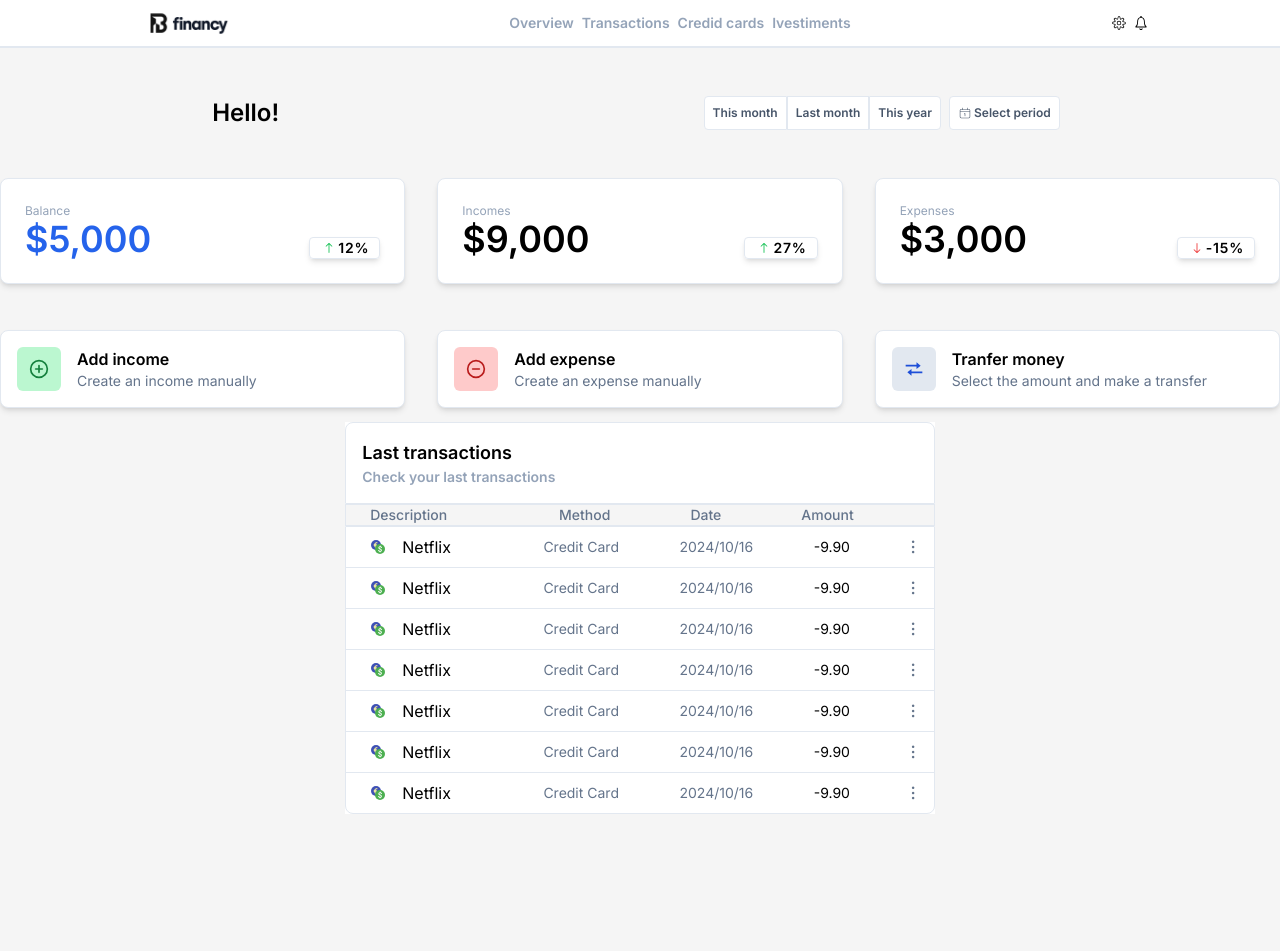
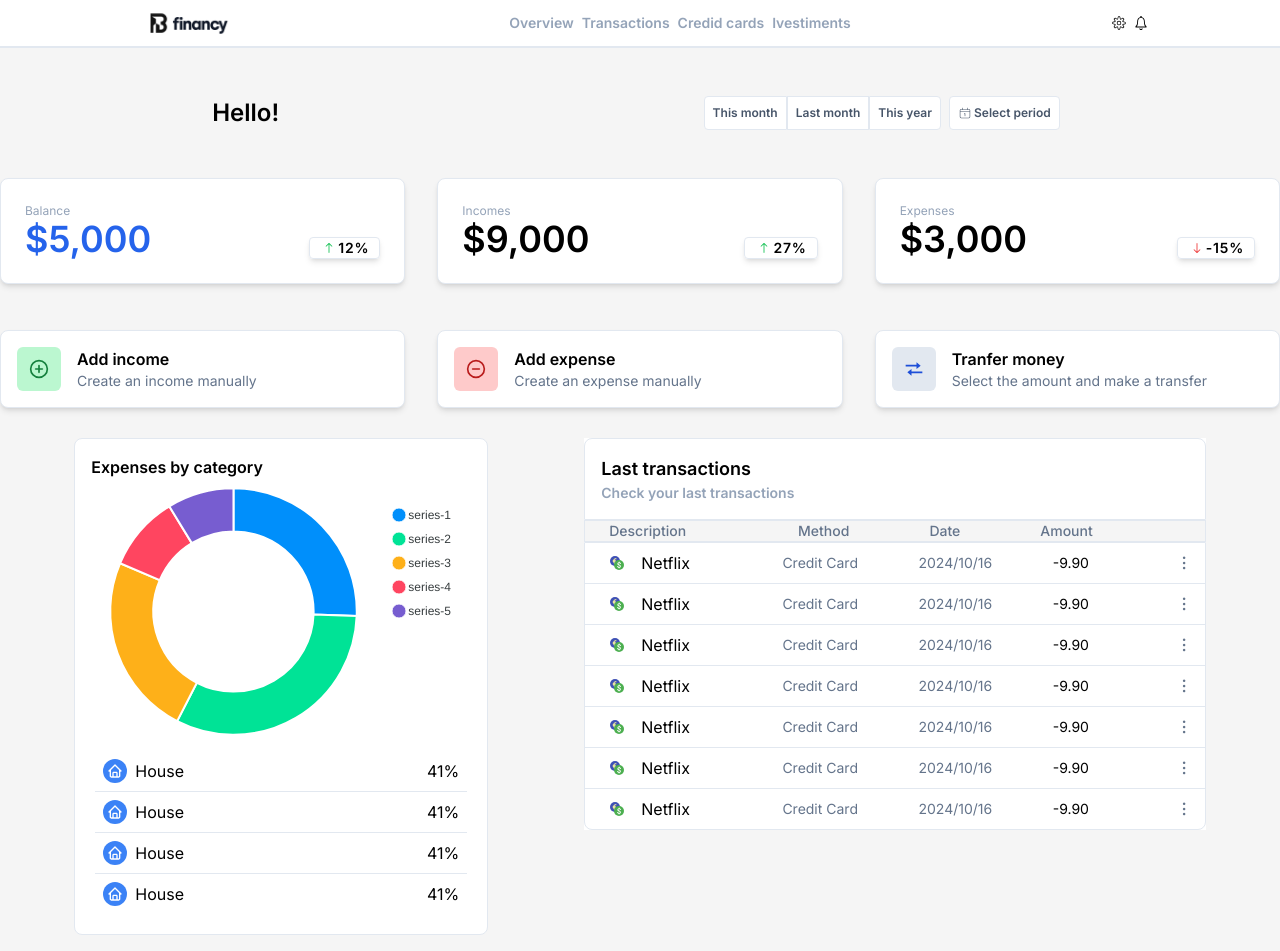
Before and after one commit to Pedroo07/B-Finances, a Next.js app: page / in a window 1280 px wide. Before the commit the page ends 814 px from the top, so only its background shows below. Built offline with nearby package versions, Linux system fonts and the light colour scheme.

Commit message:
Creating expense component by category, and adding graph

```diff
--- a/app/components/main.tsx
+++ b/app/components/main.tsx
@@ -1,11 +1,29 @@
+"use client"
 import React from 'react'
+import { FC, useState } from 'react';
 import { CiCalendarDate } from "react-icons/ci";
 import { IoIosArrowRoundUp, IoIosArrowRoundDown } from "react-icons/io";
 import { FiMinusCircle, FiPlusCircle } from "react-icons/fi";
-import { BiTransfer } from "react-icons/bi";
+import { BiTransfer, BiHome } from "react-icons/bi";
 import { FcCurrencyExchange } from "react-icons/fc";
+import Chart from "react-apexcharts"
 
-export const Main = () => {
+const DonutChart: FC = () => {
+    const [chartData] = useState({
+        options: {
+            dataLabels: {
+                enabled: false
+            }
+        },
+        series: [44, 55, 41, 17, 15],
+        labels: ['A', 'B', 'C', 'D', 'E']
+    });
+    return (
+        <Chart options={chartData.options} series={chartData.series} type='donut' width={380} />
+    )
+}
+export const Main: FC = () => {
+
     return (
         <div>
             <section>
@@ -70,16 +88,41 @@
                     </div>
                 </div>
             </section>
-            <div className='flex justify-center'>
-                <section></section>
-                <section className='bg-white'>
+            <div className='flex justify-center gap-16'>
+                <section className='border rounded-lg bg-white p-4 m-4'>
+                    <p className='font-semibold'>Expenses by category</p>
+                    <div>
+                        <DonutChart />
+                    </div>
+                    <div>
+                        <ul className='divide-y p-1'>
+                            <li className='flex justify-between items-center p-2'>
+                                <p className='flex items-center gap-2'><BiHome className='size-6 bg-blue-500 rounded-xl fill-white p-1' />House</p>
+                                <p>41%</p>
+                            </li>
+                            <li className='flex justify-between items-center p-2'>
+                                <p className='flex items-center gap-2'><BiHome className='size-6 bg-blue-500 rounded-xl fill-white p-1' />House</p>
+                                <p>41%</p>
+                            </li>
+                            <li className='flex justify-between items-center p-2'>
+                                <p className='flex items-center gap-2'><BiHome className='size-6 bg-blue-500 rounded-xl fill-white p-1' />House</p>
+                                <p>41%</p>
+                            </li>
+                            <li className='flex justify-between items-center p-2'>
+                                <p className='flex items-center gap-2'><BiHome className='size-6 bg-blue-500 rounded-xl fill-white p-1' />House</p>
+                                <p>41%</p>
+                            </li>
+                        </ul>
+                    </div>
+                </section>
+                <section className='bg-white max-h-fit m-4'>
                     <header className='p-4 border rounded-t-lg'>
                         <h4 className='font-semibold text-lg'>Last transactions</h4>
                         <p className='text-sm font-semibold text-slate-400'>Check your last transactions</p>
                     </header>
                     <main>
                         <div>
-                            <ul className='flex justify-between bg-neutral-100 border gap-20 pl-6 pr-20'>
+                            <ul className='flex justify-between bg-neutral-100 border gap-20 pl-6 pr-28'>
                                 <li className='text-sm font-medium text-slate-500  pr-8'>Description</li>
                                 <li className='text-sm font-medium text-slate-500'>Method</li>
                                 <li className='text-sm font-medium text-slate-500'>Date</li>
@@ -92,49 +135,49 @@
                                     <p className='flex gap-4 items-center pr-8 pl-4'><FcCurrencyExchange />Netflix</p>
                                     <p className='text-slate-500 text-sm'>Credit Card</p>
                                     <p className='text-slate-500 text-sm'>2024/10/16</p>
-                                    <p className='text-sm'>-9.90</p>
+                                    <p className='text-sm pr-8'>-9.90</p>
                                     <p className='rotate-90 font-semibold text-slate-500'><button>...</button></p>
                                 </li>
                                 <li className='flex justify-between items-center p-2'>
                                     <p className='flex gap-4 items-center pr-8 pl-4'><FcCurrencyExchange />Netflix</p>
                                     <p className='text-slate-500 text-sm'>Credit Card</p>
                                     <p className='text-slate-500 text-sm'>2024/10/16</p>
-                                    <p className='text-sm'>-9.90</p>
+                                    <p className='text-sm pr-8'>-9.90</p>
                                     <p className='rotate-90 font-semibold text-slate-500'><button>...</button></p>
                                 </li>
                                 <li className='flex justify-between items-center p-2'>
                                     <p className='flex gap-4 items-center pr-8 pl-4'><FcCurrencyExchange />Netflix</p>
                                     <p className='text-slate-500 text-sm'>Credit Card</p>
                                     <p className='text-slate-500 text-sm'>2024/10/16</p>
-                                    <p className='text-sm'>-9.90</p>
+                                    <p className='text-sm pr-8'>-9.90</p>
                                     <p className='rotate-90 font-semibold text-slate-500'><button>...</button></p>
                                 </li>
                                 <li className='flex justify-between items-center p-2'>
                                     <p className='flex gap-4 items-center pr-8 pl-4'><FcCurrencyExchange />Netflix</p>
                                     <p className='text-slate-500 text-sm'>Credit Card</p>
                                     <p className='text-slate-500 text-sm'>2024/10/16</p>
-                                    <p className='text-sm'>-9.90</p>
+                                    <p className='text-sm pr-8'>-9.90</p>
                                     <p className='rotate-90 font-semibold text-slate-500'><button>...</button></p>
                                 </li>
                                 <li className='flex justify-between items-center p-2'>
                                     <p className='flex gap-4 items-center pr-8 pl-4'><FcCurrencyExchange />Netflix</p>
                                     <p className='text-slate-500 text-sm'>Credit Card</p>
                                     <p className='text-slate-500 text-sm'>2024/10/16</p>
-                                    <p className='text-sm'>-9.90</p>
+                                    <p className='text-sm pr-8'>-9.90</p>
                                     <p className='rotate-90 font-semibold text-slate-500'><button>...</button></p>
                                 </li>
                                 <li className='flex justify-between items-center p-2'>
                                     <p className='flex gap-4 items-center pr-8 pl-4'><FcCurrencyExchange />Netflix</p>
                                     <p className='text-slate-500 text-sm'>Credit Card</p>
                                     <p className='text-slate-500 text-sm'>2024/10/16</p>
-                                    <p className='text-sm'>-9.90</p>
+                                    <p className='text-sm pr-8'>-9.90</p>
                                     <p className='rotate-90 font-semibold text-slate-500'><button>...</button></p>
                                 </li>
                                 <li className='flex justify-between items-center p-2'>
                                     <p className='flex gap-4 items-center pr-8 pl-4'><FcCurrencyExchange />Netflix</p>
                                     <p className='text-slate-500 text-sm'>Credit Card</p>
                                     <p className='text-slate-500 text-sm'>2024/10/16</p>
-                                    <p className='text-sm'>-9.90</p>
+                                    <p className='text-sm pr-8'>-9.90</p>
                                     <p className='rotate-90 font-semibold text-slate-500'><button>...</button></p>
                                 </li>
 
--- a/package.json
+++ b/package.json
@@ -10,12 +10,13 @@
   },
   "dependencies": {
     "@radix-ui/react-icons": "^1.3.0",
-    "apexcharts": "^3.54.0",
+    "apexcharts": "^3.54.1",
     "class-variance-authority": "^0.7.0",
     "clsx": "^2.1.1",
     "lucide-react": "^0.447.0",
     "next": "14.2.14",
     "react": "^18",
+    "react-apexcharts": "^1.4.1",
     "react-dom": "^18",
     "react-icons": "^5.3.0",
     "tailwind-merge": "^2.5.3",
```
Also changed, not shown: 1 other file (tests, documents, lock files or other folders).
